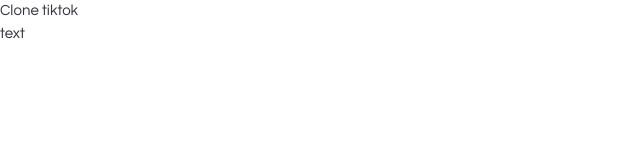
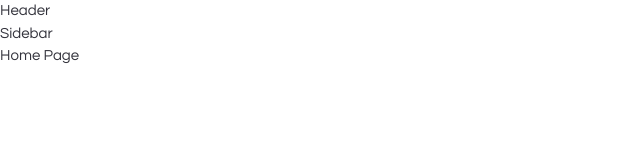
Before and after one commit to Lamzp/tiktok-ui-clone-reactjs, a React (Create React App) app: page / in a window 1280 px wide. Shown: the top 160 px of the page, without its empty margins (0-640 px from the left). Built offline with nearby package versions, Linux system fonts and the light colour scheme.

Commit message:
#9 - Lamzp configure router/layout for the project

```diff
--- a/package.json
+++ b/package.json
@@ -8,6 +8,7 @@
     "@testing-library/user-event": "^13.5.0",
     "react": "^18.2.0",
     "react-dom": "^18.2.0",
+    "react-router-dom": "^6.4.2",
     "react-scripts": "5.0.1",
     "web-vitals": "^2.1.4"
   },
--- a/src/App.js
+++ b/src/App.js
@@ -1,9 +1,38 @@
+import { Fragment } from 'react';
+import { BrowserRouter as Router, Routes, Route } from 'react-router-dom';
+
+import { DefaultLayout } from '~/components/layout';
+import { publicRoutes } from '~/routes';
+
 function App() {
     return (
-        <div className="App">
-            <h1 className="">Clone tiktok</h1>
-            <p>text</p>
-        </div>
+        <Router>
+            <div className="App">
+                <Routes>
+                    {publicRoutes.map((route, index) => {
+                        let Layout = DefaultLayout;
+                        //const Layout = route.layout === null ? Fragment : DefaultLayout;
+                        if (route.layout) {
+                            Layout = route.layout;
+                        } else if (route.layout === null) {
+                            Layout = Fragment;
+                        }
+                        const Page = route.component;
+                        return (
+                            <Route
+                                key={index}
+                                path={route.path}
+                                element={
+                                    <Layout>
+                                        <Page />
+                                    </Layout>
+                                }
+                            />
+                        );
+                    })}
+                </Routes>
+            </div>
+        </Router>
     );
 }
 
--- /dev/null
+++ b/src/components/layout/DefaultLayout/index.js
@@ -0,0 +1,16 @@
+import Header from '~/components/layout/components/Header';
+import Sidebar from '~/components/layout/components/Sidebar';
+
+const DefaultLayout = ({ children }) => {
+    return (
+        <div>
+            <Header />
+            <div className="container">
+                <Sidebar />
+                <div className="content">{children}</div>
+            </div>
+        </div>
+    );
+};
+
+export default DefaultLayout;
--- /dev/null
+++ b/src/components/layout/HeaderOnly/index.js
@@ -0,0 +1,11 @@
+import Header from '~/components/layout/components/Header';
+
+const HeaderOnly = () => {
+    return (
+        <div>
+            <Header />
+        </div>
+    );
+};
+
+export default HeaderOnly;
--- /dev/null
+++ b/src/components/layout/components/Header/index.js
@@ -0,0 +1,7 @@
+import React from 'react';
+
+const Header = () => {
+    return <div>Header</div>;
+};
+
+export default Header;
--- /dev/null
+++ b/src/components/layout/components/Sidebar/index.js
@@ -0,0 +1,7 @@
+import React from 'react';
+
+const Sidebar = () => {
+    return <div>Sidebar</div>;
+};
+
+export default Sidebar;
--- /dev/null
+++ b/src/components/layout/index.js
@@ -0,0 +1,2 @@
+export { default as DefaultLayout } from './DefaultLayout';
+export { default as HeaderOnly } from './HeaderOnly';
--- /dev/null
+++ b/src/components/pages/Following/index.js
@@ -0,0 +1,7 @@
+import React from 'react';
+
+const Following = () => {
+    return <h2>Following Page</h2>;
+};
+
+export default Following;
--- /dev/null
+++ b/src/components/pages/Home/index.js
@@ -0,0 +1,7 @@
+import React from 'react';
+
+const Home = () => {
+    return <h2>Home Page</h2>;
+};
+
+export default Home;
--- /dev/null
+++ b/src/components/pages/Profile/index.js
@@ -0,0 +1,7 @@
+import React from 'react';
+
+const Profile = () => {
+    return <h2>Profile Page</h2>;
+};
+
+export default Profile;
--- /dev/null
+++ b/src/components/pages/Upload/index.js
@@ -0,0 +1,7 @@
+import React from 'react';
+
+const Upload = () => {
+    return <div>Upload</div>;
+};
+
+export default Upload;
--- /dev/null
+++ b/src/routes/index.js
@@ -0,0 +1,17 @@
+import { HeaderOnly } from '~/components/layout';
+import Home from '~/components/pages/Home';
+import Following from '~/components/pages/Following';
+import Profile from '~/components/pages/Profile';
+import Upload from '~/components/pages/Upload';
+
+const publicRoutes = [
+    { path: '/', component: Home },
+    { path: '/following', component: Following },
+    { path: '/profile', component: Profile },
+    { path: '/upload', component: Upload, layout: null },
+    { path: '/header-only', component: Upload, layout: HeaderOnly },
+];
+
+const privateRoutes = [];
+
+export { publicRoutes, privateRoutes };
```
Also changed, not shown: 1 other file (tests, documents, lock files or other folders).
